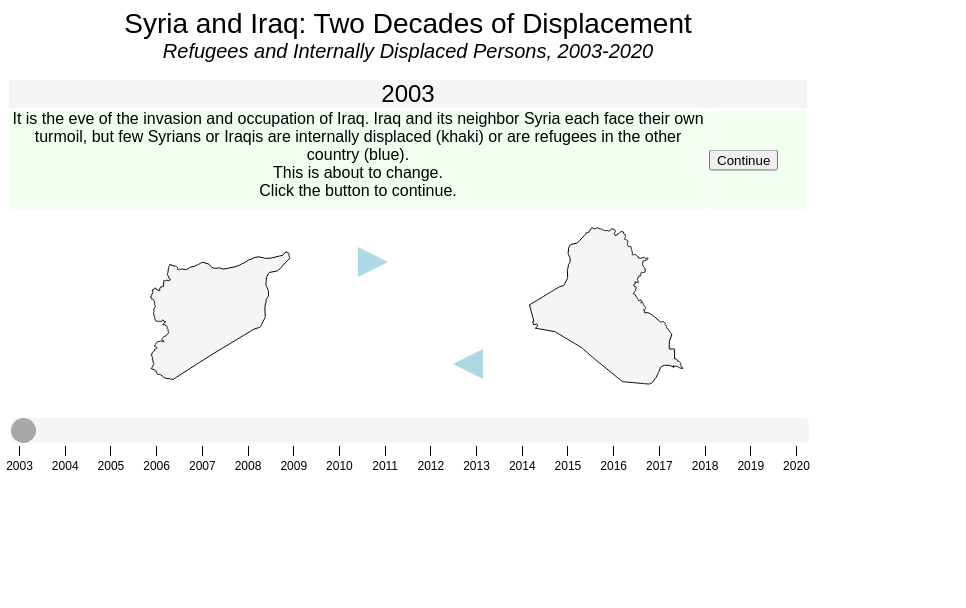
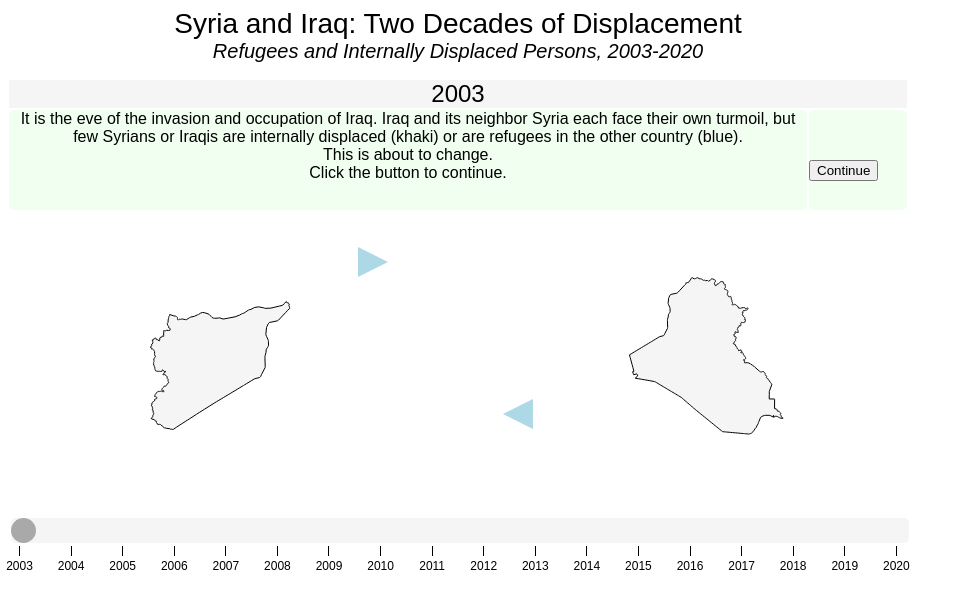
Before and after one commit to tuohybuoy/tuohybuoy.github.io, a plain HTML site: page Syria_Iraq_IDP_Refugee_Narrative/index.html in a window 1280 px wide. Shown: the whole page, without its empty margins (0-966 px from the left). Drawn offline with nearby package versions, Linux system fonts and the light colour scheme.

Commit message:
Increased chart size for 'Syria and Iraq: Two Decades of Displacement' page.

```diff
--- a/Syria_Iraq_IDP_Refugee_Narrative/index.html
+++ b/Syria_Iraq_IDP_Refugee_Narrative/index.html
@@ -11,18 +11,18 @@
 	<style>
 		* { font-family: Arial, sans-serif; }
 		.main_title {
-			width: 800px;
+			width: 900px;
 			text-align: center;
 			font-size: 1.75em;
 		}
 		.subtitle {
-			width: 800px;
+			width: 900px;
 			text-align: center;
 			font-size: 1.25em;
 			font-style: italic;
 		}
 		.narrative_visual_container {
-			width: 800px;
+			width: 900px;
 			border: none;
 			border-collapse: collapse;
 			border-spacing: 0px;
@@ -56,12 +56,12 @@
 			margin: 0;
 			position: absolute;
 			top: 50%;
-			-ms-transform: translateY(-50%);
-  			transform: translateY(-50%);
+			-ms-transform: translateY(-50%, -50%);
+  			transform: translateY(-50%, -50%);
 		}
-		.idp_cell, .idp_div, .idp_svg { width: 100px; height: 200px; margin: 0; padding: 0; }
-		.map_cell, .map_svg { width: 200px; height: 200px; margin: 0; padding: 0; }
-		.refugee_cell, .refugee_div, .refugee_svg { width: 200px; height: 100px; margin: 0; padding: 0; }
+		.idp_cell, .idp_div, .idp_svg { width: 100px; height: 300px; margin: 0; padding: 0; }
+		.map_cell, .map_svg { width: 200px; height: 300px; margin: 0; padding: 0; }
+		.refugee_cell, .refugee_div, .refugee_svg { width: 300px; height: 150px; margin: 0; padding: 0; }
 		.idp_line { stroke: khaki; stroke-width: 15; }
 		.refugee_line { stroke: lightblue; stroke-width: 15; marker-end: url(#arrow); }
 		.arrow { fill: lightblue; }
@@ -218,10 +218,10 @@ async function run_visualization() {
 	});
 
 	const map_width = 200,
-		map_height = 200,
+		map_height = 300,
 		margin = 25,
-		line_length = 150,
-		year_slider_axis_length = 750,
+		line_length = 200,
+		year_slider_axis_length = 850,
 		year_slider_axis_girth = 50,
 		active_color = "honeydew",
 		inactive_color = "whitesmoke",
```
